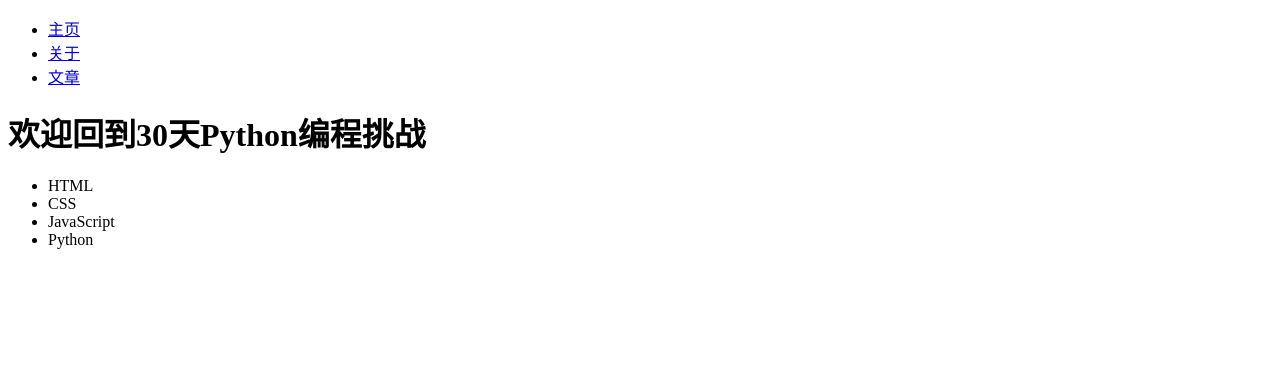
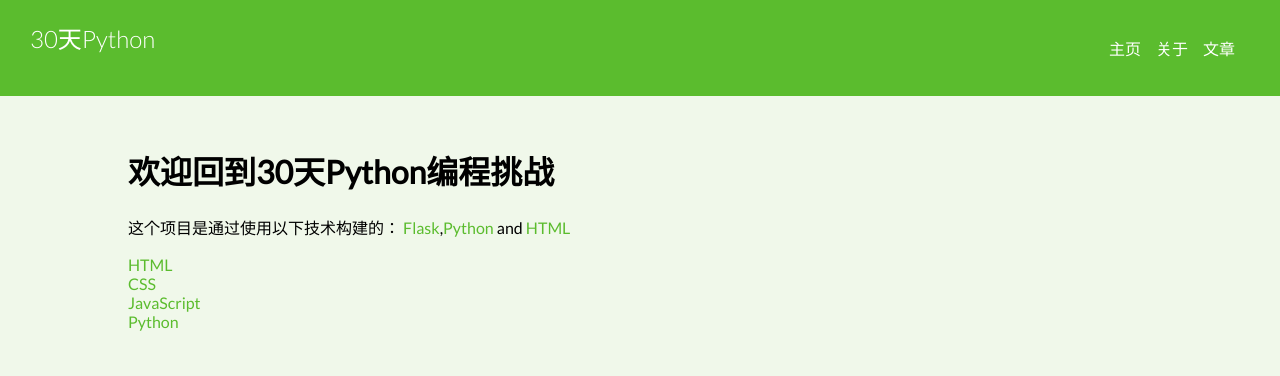
Before and after one commit to hongmaoAI/Python30, a Flask app: page / in a window 1280 px wide. Shown: the top 376 px of the page. Run offline with Flask 3, Linux system fonts and the light colour scheme.

Commit message:
Submit python_web_cn 第二版

```diff
--- /dev/null
+++ b/26days_python_web_cn/python_for_web/static/main.css
@@ -0,0 +1,92 @@
+/* === GENERAL === */
+body {
+    margin: 0;
+    padding: 0;
+    font-family: "Lato", sans-serif;
+    background-color: #f0f8ea;
+}
+
+.container {
+    max-width: 80%;
+    margin: auto;
+    padding: 30px;
+}
+
+ul {
+    list-style-type: none;
+    padding: 0;
+}
+
+.tech {
+    color: #5bbc2e;
+}
+
+/* === HEADER === */
+header {
+    background-color: #5bbc2e;
+}
+
+.menu-container {
+    display: flex;
+    justify-content: space-between;
+    padding: 20px 30px;
+}
+
+.brand-name {
+    color: white;
+    font-weight: 800;
+    font-size: 24px;
+}
+
+.nav-lists {
+    display: flex;
+}
+
+.nav-list {
+    margin-right: 15px;
+}
+
+.nav-link {
+    text-decoration: none;
+    color: white;
+    font-weight: 300;
+}
+
+/* === FORM === */
+
+form {
+    margin: 30px 0;
+    border: 1px solid #ddd;
+    padding: 30px;
+    border-radius: 10px;
+}
+
+form > div {
+    margin-bottom: 15px;
+}
+
+input {
+    width: 100%;
+    padding: 10px;
+    border: 1px solid #ddd;
+    border-radius: 5px;
+    outline: 0;
+    font-size: 16px;
+    box-sizing: border-box;
+    margin-top: 5px;
+}
+
+button {
+    padding: 12px 24px;
+    border: 0;
+    background-color: #5bbc2e;
+    color: white;
+    border-radius: 10px;
+    font-size: 16px;
+    outline: 0;
+    cursor: pointer;
+}
+
+button:hover {
+    background-color: #4b9c25;
+}
--- a/26days_python_web_cn/python_for_web/templates/home.html
+++ b/26days_python_web_cn/python_for_web/templates/home.html
@@ -5,16 +5,19 @@
     <title>{{title}}</title>
 </head>
 <body>
-<ul>
-    <li><a href="/">主页</a></li>
-    <li><a href="/about">关于</a></li>
-    <li><a href="/post">文章</a></li>
-</ul>
-<h1>欢迎回到{{name}}</h1>
-<ul>
-    {% for tech in techs %}
-    <li>{{tech}}</li>
-    {% endfor %}
-</ul>
+{% extends 'layout.html' %} {% block content %}
+<div class="container">
+    <h1>欢迎回到{{name}}</h1>
+    <p>
+        这个项目是通过使用以下技术构建的：
+        <span class="tech">Flask</span>,<span class="tech">Python</span> and <span class="tech">HTML</span>
+    </p>
+    <ul>
+        {% for tech in techs %}
+        <li class="tech">{{tech}}</li>
+        {% endfor %}
+    </ul>
+</div>
+{% endblock %}
 </body>
 </html>
--- /dev/null
+++ b/26days_python_web_cn/python_for_web/templates/layout.html
@@ -0,0 +1,44 @@
+<!DOCTYPE html>
+<html lang="en">
+<head>
+    <meta charset="UTF-8">
+    <meta name="viewport" content="width=device-width, initial-scale=1.0"/>
+    <link
+            href="https://fonts.googleapis.com/css?family=Lato:300,400|Nunito:300,400|Raleway:300,400&display=swap"
+            rel="stylesheet"
+    />
+    <link
+            rel="stylesheet"
+            href="../static/main.css"
+    />
+
+    {% if title %}
+    <title>30天python - {{title}}</title>
+    {% else %}
+    <title>30天Python</title>
+    {% endif %}
+</head>
+<body>
+<header>
+    <div class="menu-container">
+        <div>
+            <a class="brand-name nav-link" href="/">30天Python</a>
+        </div>
+        <ul class="nav-lists">
+            <li class="nav-list">
+                <a class="nav-link active" href="{{ url_for('home') }}">主页</a>
+            </li>
+            <li class="nav-list">
+                <a class="nav-link active" href="{{ url_for('about') }}">关于</a>
+            </li>
+            <li class="nav-list">
+                <a class="nav-link active" href="{{ url_for('post') }}">文章</a>
+            </li>
+        </ul>
+    </div>
+</header>
+<main>
+    {% block content %} {% endblock %}
+</main>
+</body>
+</html>
```
Also changed, not shown: 26days_python_web_cn/python_for_web/templates/about.html (+8 -6 lines), 26days_python_web_cn/python_for_web/templates/post.html (+7 -8 lines), 26days_python_web_cn/python_for_web/templates/result.html (+4 -5 lines).
